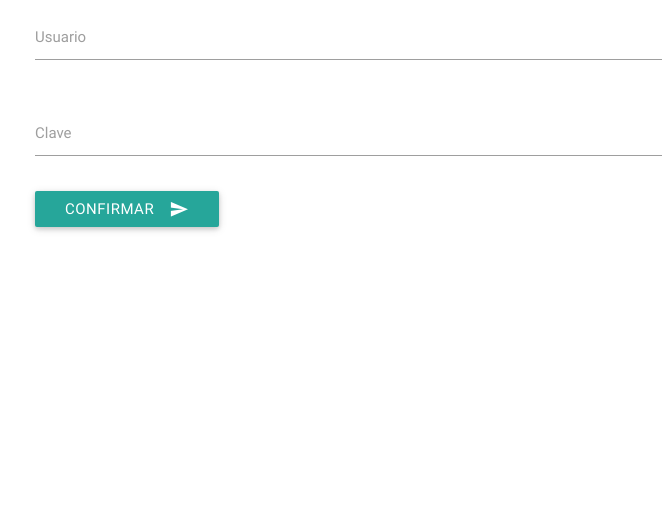
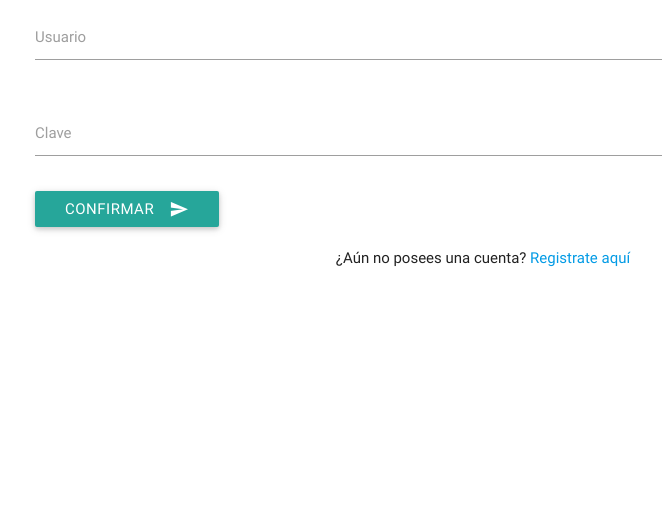
Before and after one commit to Reynald0/Real, a Django app: page /login/ in a window 1280 px wide. Shown: the part 141-665 px from the top of the page, without its empty margins (157-819 px from the left). Run offline with Django 3.2, Linux system fonts and the light colour scheme; some libraries are stand-ins or nearby versions.

Commit message:
Login sin cuenta
** Si la persona trata de ingresar cuando no se ha registrado. Se le
manda un aviso.

** Enlace directo en la plantilla "login.html" al registro.

```diff
--- a/cuentas/forms.py
+++ b/cuentas/forms.py
@@ -69,7 +69,7 @@ class LogAlumno(forms.Form):
         #Comprueba que exista un username en la base de datos
         usuario = self.cleaned_data['usuario']
         if not User.objects.filter(username=usuario.title()):
-            raise forms.ValidationError('El nombre de usuario no existe!')
+            raise forms.ValidationError('El nombre de usuario no existe, debe registrarse para poder iniciar sesion')
         return usuario
 
 class AlumnoForm(forms.ModelForm):
--- a/templates/cuentas/login.html
+++ b/templates/cuentas/login.html
@@ -8,4 +8,7 @@
 		<div class="card-panel yellow lighten-1"><i class="material-icons left">error</i><b>Alerta!! Contraseña incorrecta.</b></div>
 	{% endif %}
 	{% include 'snippets/form.html' %}
+    <div class="row">
+    <p class="center">¿Aún no posees una cuenta?<a href="{% url 'registro'%}"> Registrate aquí</a></p>
+    </div>
 {% endblock contenido %}
```
